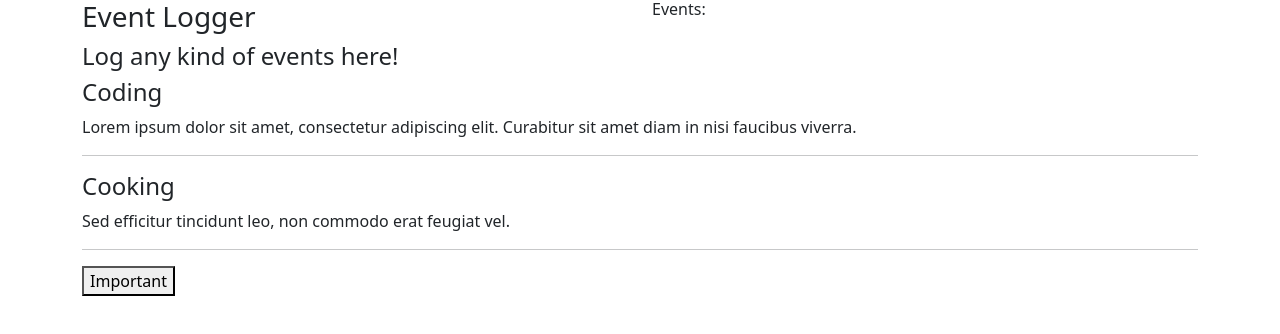
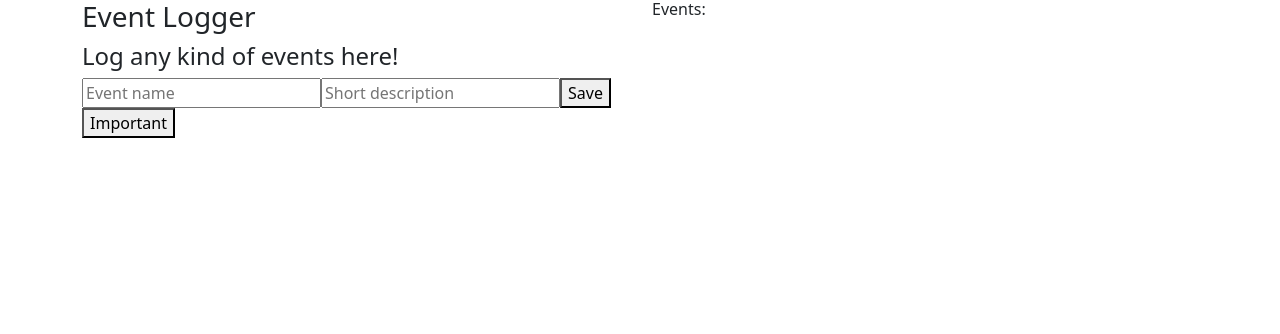
Before and after one commit to Kristina2882/event-logger, a React (Create React App) app: page / in a window 1280 px wide. Shown: the top 334 px of the page. Built offline with nearby package versions, Linux system fonts and the light colour scheme.

Commit message:
New Event Form started

```diff
--- a/src/components/EventControll.js
+++ b/src/components/EventControll.js
@@ -1,5 +1,6 @@
 import React from "react";
-import EventsList from "./EventsList";
+//import EventsList from "./EventsList";
+import NewEventForm from "./NewEventForm";
 
 class EventControll extends React.Component {
     constructor(props)  {
@@ -8,7 +9,7 @@ class EventControll extends React.Component {
     }
 
     render() {
-     let currentlyVisible = <EventsList/>;
+     let currentlyVisible = <NewEventForm/>;
 
      return (
          <React.Fragment>
--- /dev/null
+++ b/src/components/NewEventForm.js
@@ -0,0 +1,21 @@
+import React from "react";
+import ReusableForm from "./ReusableForm";
+
+function NewEventForm() {
+
+    function newFormSubmissionHandler(event) {
+        event.preventDefault();
+    }
+    return (
+
+
+        <React.Fragment>
+            <ReusableForm
+            formSubmissionHandler={newFormSubmissionHandler}
+            buttonText="Save"
+            />
+        </React.Fragment>
+    );
+}
+
+export default NewEventForm;
```
